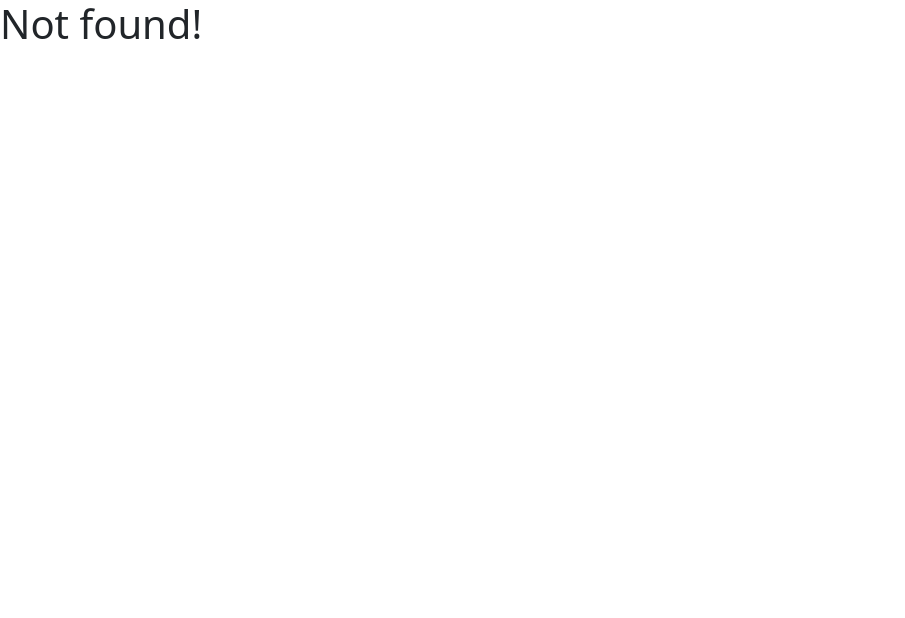
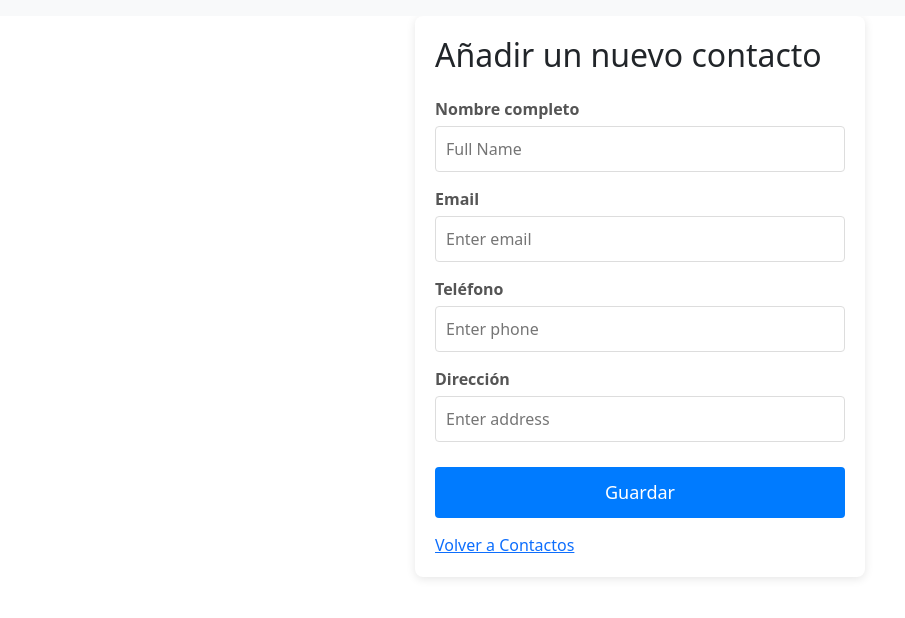
Before and after one commit to 4GeeksAcademy/miguel321654987-Lista-de-Contactos-usando-React-Context, a React (Vite) app: page /formulario/1 in a window 1280 px wide. Before the commit this address had no page. Shown: the top 618 px of the page, without its empty margins (0-905 px from the left). Built offline with nearby package versions, Linux system fonts and the light colour scheme.

Commit message:
Commit a05-01-2026

```diff
--- a/src/components/Navbar.jsx
+++ b/src/components/Navbar.jsx
@@ -4,16 +4,7 @@ export const Navbar = () => {
 
 	return (
 		<nav className="navbar navbar-light bg-light">
-			<div className="container">
-				<Link to="/">
-					<span className="navbar-brand mb-0 h1">Volver a Agenda</span>
-				</Link>
-				<div className="ml-auto">
-					<Link to="/demo">
-						<button className="btn btn-primary">Añadir nuevo contacto</button>
-					</Link>
-				</div>
-			</div>
+
 		</nav>
 	);
 };
--- a/src/index.css
+++ b/src/index.css
@@ -27,7 +27,7 @@
   border-radius: 8px;
   box-shadow: 0 2px 10px rgba(0,0,0,0.1);
   width: 100%;
-  max-width: 400px;
+  max-width: 450px;
   margin: auto; /* Centrar el formulario */
 }
 
--- a/src/pages/Formulario.jsx
+++ b/src/pages/Formulario.jsx
@@ -1,13 +1,19 @@
- import { useState } from 'react';
+import { useState } from 'react';
+import { Link, useParams } from 'react-router-dom';
 
 export const Formulario = () => {
+const {id} = useParams
 
   const [formData, setFormData] = useState({
-    fullName: '',
+    name: '',
     email: '',
     phone: '',
     address: '',
   });
+  const slug = "miguel321654987"
+
+
+
 
   const handleChange = (e) => {
     setFormData({ ...formData, [e.target.name]: e.target.value });
@@ -15,22 +21,30 @@ export const Formulario = () => {
 
   const handleSubmit = (e) => {
     e.preventDefault();
+    const crearContacto = async () => await fetch(`https://playground.4geeks.com/contact/agendas/${slug}/contacts`, {
+      method: "POST",
+      body: JSON.stringify(
+        formData
+      ),
+      headers: { "Content-Type": "application/json" }
+    });
+    crearContacto()
     console.log('Formulario enviado:', formData);
     // Aquí iría la lógica para enviar los datos a una API (fetch)
   };
 
   return (
     <form onSubmit={handleSubmit} className="formContainer">
-      <h2>Add a new contact</h2>
+      <h2>Añadir un nuevo contacto</h2>
 
       <div className="formGroup">
-        <label htmlFor="fullName" className="label">Full Name</label>
+        <label htmlFor="name" className="label">Nombre completo</label>
         <input
           type="text"
-          id="fullName"
-          name="fullName"
+          id="name"
+          name="name"
           placeholder="Full Name"
-          value={formData.fullName}
+          value={formData.name}
           onChange={handleChange}
           className="inputField"
           required
@@ -52,7 +66,7 @@ export const Formulario = () => {
       </div>
 
       <div className="formGroup">
-        <label htmlFor="phone" className="label">Phone</label>
+        <label htmlFor="phone" className="label">Teléfono</label>
         <input
           type="tel"
           id="phone"
@@ -65,7 +79,7 @@ export const Formulario = () => {
       </div>
 
       <div className="formGroup">
-        <label htmlFor="address" className="label">Address</label>
+        <label htmlFor="address" className="label">Dirección</label>
         <input
           type="text"
           id="address"
@@ -78,10 +92,12 @@ export const Formulario = () => {
       </div>
 
       <button type="submit" className="saveButton">
-        save
+        Guardar
       </button>
 
-      <a href="#" className="link">or get back to contacts</a>
+      <Link to="/">
+        <span className="navbar-brand mb-0 h1">Volver a Contactos</span>
+      </Link>
     </form>
   );
 };
--- a/src/pages/Home.jsx
+++ b/src/pages/Home.jsx
@@ -6,102 +6,105 @@ import { Link } from "react-router-dom";
 export const Home = () => {
 
     const { store, dispatch } = useGlobalReducer()
-    const [listado, setListado] = useState([])
-    console.log(listado)
+    const [agenda, setAgenda] = useState([])
+    console.log(agenda)
     const slug = "miguel321654987"
-
 
     useEffect(() => {
         // 1. Comoprobar si la agenda existe
         const inicializarAgenda = async () => await fetch(`https://playground.4geeks.com/contact/agendas/${slug}`)
             .then(response => {
                 if (response.status === 404) {
-                    // 2. Si NO existe (404), la CREAMOS
-                    return fetch(`https://playground.4geeks.com/contact/agendas/${slug}`, {
+                    // 2. Si NO existe (404), la CREAMOS. Tras crearla, la agenda estará vacía
+                    fetch(`https://playground.4geeks.com/contact/agendas/${slug}`, {
                         method: "POST",
                         headers: { "Content-Type": "application/json" }
                     })
-
-                        .then(() => {
-                            // 3. Una vez creada la agenda, CREAMOS el contacto
-                            return fetch(`https://playground.4geeks.com/contact/agendas/${slug}/contacts`, {
-                                method: "POST",
-                                body: JSON.stringify({
-                                    name: "...............",
-                                    phone: "000000000",
-                                    email: "@example.com",
-                                    address: "........"
-                                }),
-                                headers: { "Content-Type": "application/json" }
+                    setAgenda([])
+                }
             });
-                        });
-                }
         // Si la agenda ya existía, pedimos los contactos
-                return fetch(`https://playground.4geeks.com/contact/agendas/${slug}/contacts`);
-            })
+        fetch(`https://playground.4geeks.com/contact/agendas/${slug}/contacts`)
             .then(response => response.json())
             .then(data => {
                 // Seteamos el listado (manejando si viene de la creación o de la consulta)
-                setListado(data.contacts || [data]);
+                setAgenda(data.contacts || []);
             })
             .catch(error => console.error("Error en el proceso:", error));
 
+        inicializarAgenda();
 
-        inicializarAgenda();
     }, [slug]);
 
+    // Función para eliminar el contacto de la agenda
+    const eliminarContacto = async (id) => {
+        // 1. Añadimos el ID a la URL
+        await fetch(`https://playground.4geeks.com/contact/agendas/${slug}/contacts/${id}`, {
+            method: "DELETE"
+        });
 
+        // 2. Metemos el setAgenda DENTRO de las llaves
+        setAgenda(agenda.filter(item => item.id !== id));
+    };
 
     return (
-        <div className= "me-5">
-            <ul>
-                <li className="list-group-item">
+        <div className="me-5">
+
+            <div className="m-auto text-end">
+                <Link to="/formulario">
+                    <button className="btn btn-primary bg-success">Añadir nuevo contacto</button>
+                </Link>
+            </div>
+
+            <ul className="list-group">
+                {agenda && agenda.length > 0 ? (
+                    agenda.map((item, index) => (
+                        <li className="list-group-item" key={item.id || index}>
                             <div className="row justify-content-between align-items-center p-2">
-                        {/* Columna de la Imagen */}
                                 <div className="col-2">
                                     <img
-                                src="https://media.istockphoto.com/id/1398385367/es/foto/feliz-mujer-de-negocios-millennial-con-gafas-posando-con-las-manos-cruzadas.jpg?b=1&s=612x612&w=0&k=20&c=yeKcWYj6Tsx14UZBVZDYmSZKLEKtq6uM3RfOZjqdMWk=" // Reemplazar con la URL real o importación
+                                        src="https://media.istockphoto.com/id/1386479313/es/foto/feliz-mujer-de-negocios-afroamericana-millennial-posando-aislada-en-blanco.jpg?b=1&s=612x612&w=0&k=20&c=XMcib8KlLL3JbRmtHXjJDLeathX-IR3eH-4P76IG_Po="
                                         alt="Foto de perfil"
                                         className="ImagenContacto rounded-circle img-fluid"
                                     />
                                 </div>
 
-                        {/* Columna de Información del Contacto */}
                                 <div className="col-8">
                                     <p className="lead mb-1">
-                                <strong>Pedro Picapiedra</strong>
+                                        {/* USAMOS 'item' (el contacto actual del bucle) */}
+                                        <strong>{item.name}</strong>
                                     </p>
                                     <p className="text-muted mb-1">
                                         <i className="fas fa-map-marker-alt me-2"></i>
-                                Siberia
+                                        {item.address}
                                     </p>
                                     <p className="text-muted mb-1">
                                         <i className="fas fa-phone me-2"></i>
-                                000111000222
+                                        {item.phone}
                                     </p>
                                     <p className="text-muted mb-1">
                                         <i className="fas fa-envelope me-2"></i>
-                               p@gmail.com
+                                        {item.email}
                                     </p>
                                 </div>
 
-                        {/* Columna de Botones (Íconos) */}
                                 <div className="col-2 text-end">
-                            <Link to ="/formulario"  className="btn btn-sm btn-link text-secondary me-2">
+                                    <Link to = {`/formulario/${item.id}`} className="btn btn-sm btn-link text-secondary me-2">
                                         <i className="fas fa-pencil-alt"></i>
                                     </Link>
-                            <button  className="btn btn-sm btn-link text-danger" >
+                                    <button className="btn btn-sm btn-link text-danger"
+                                        onClick={() => eliminarContacto(item.id)}>
                                         <i className="fas fa-trash-alt"></i>
                                     </button>
                                 </div>
                             </div>
                         </li>
+                    ))
+                ) : (
+                    <p className="p-3">No hay contactos en la agenda.</p>
+                )}
             </ul>
+
         </div>
-
-
-
-
-
     );
-};
+}
--- a/src/routes.jsx
+++ b/src/routes.jsx
@@ -19,7 +19,7 @@ export const router = createBrowserRouter(
       <Route path="/" element={<Home />} />
       <Route path="/single/:theId" element={<Single />} />  {/* Dynamic route for single items */}
       <Route path="/demo" element={<Demo />} />
-       <Route path="/formulario" element={<Formulario />} />
+       <Route path="/formulario/:id" element={<Formulario />} />
     </Route>
   )
 );
```
Lines whose indentation alone changed are shown as unchanged.
